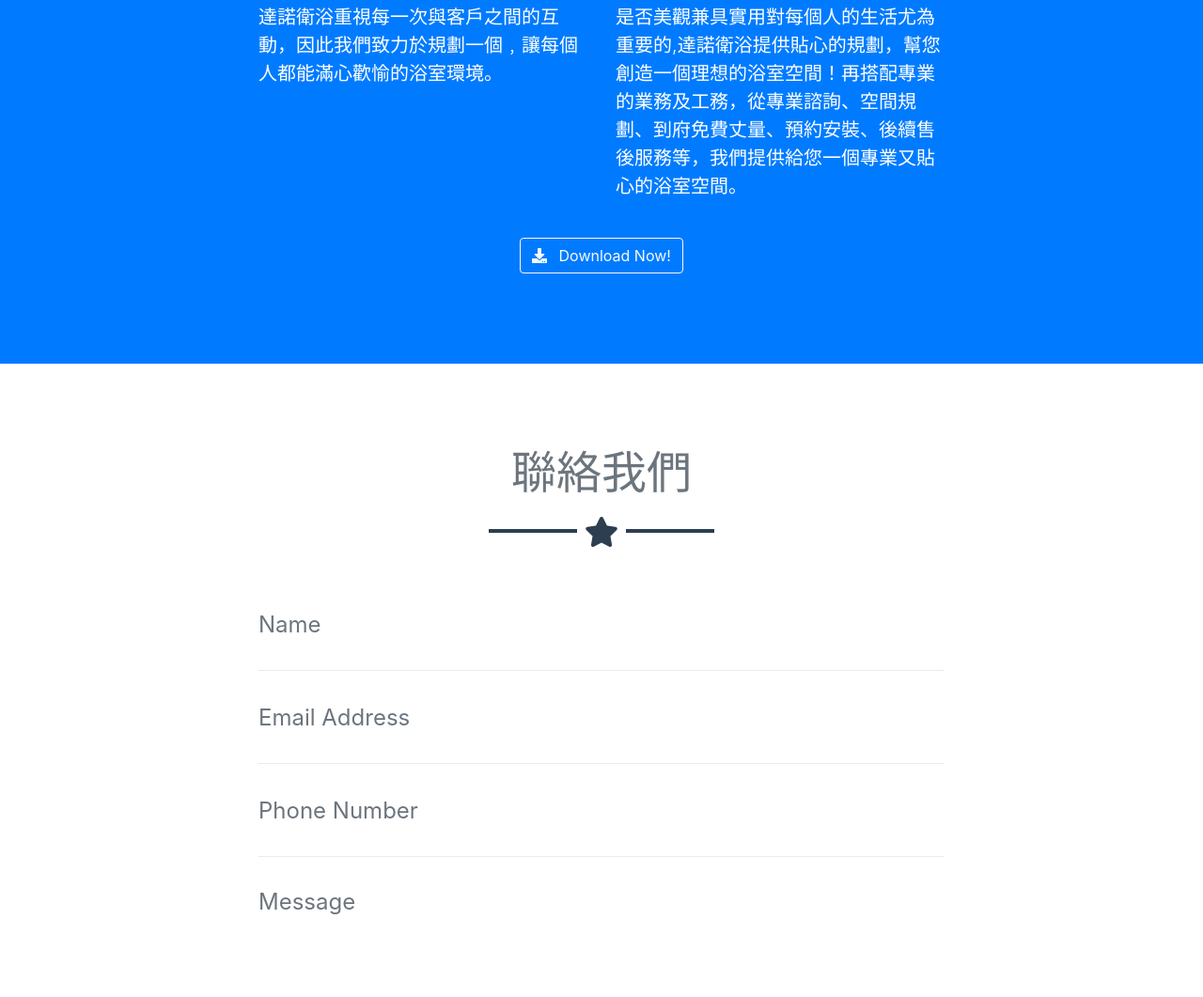
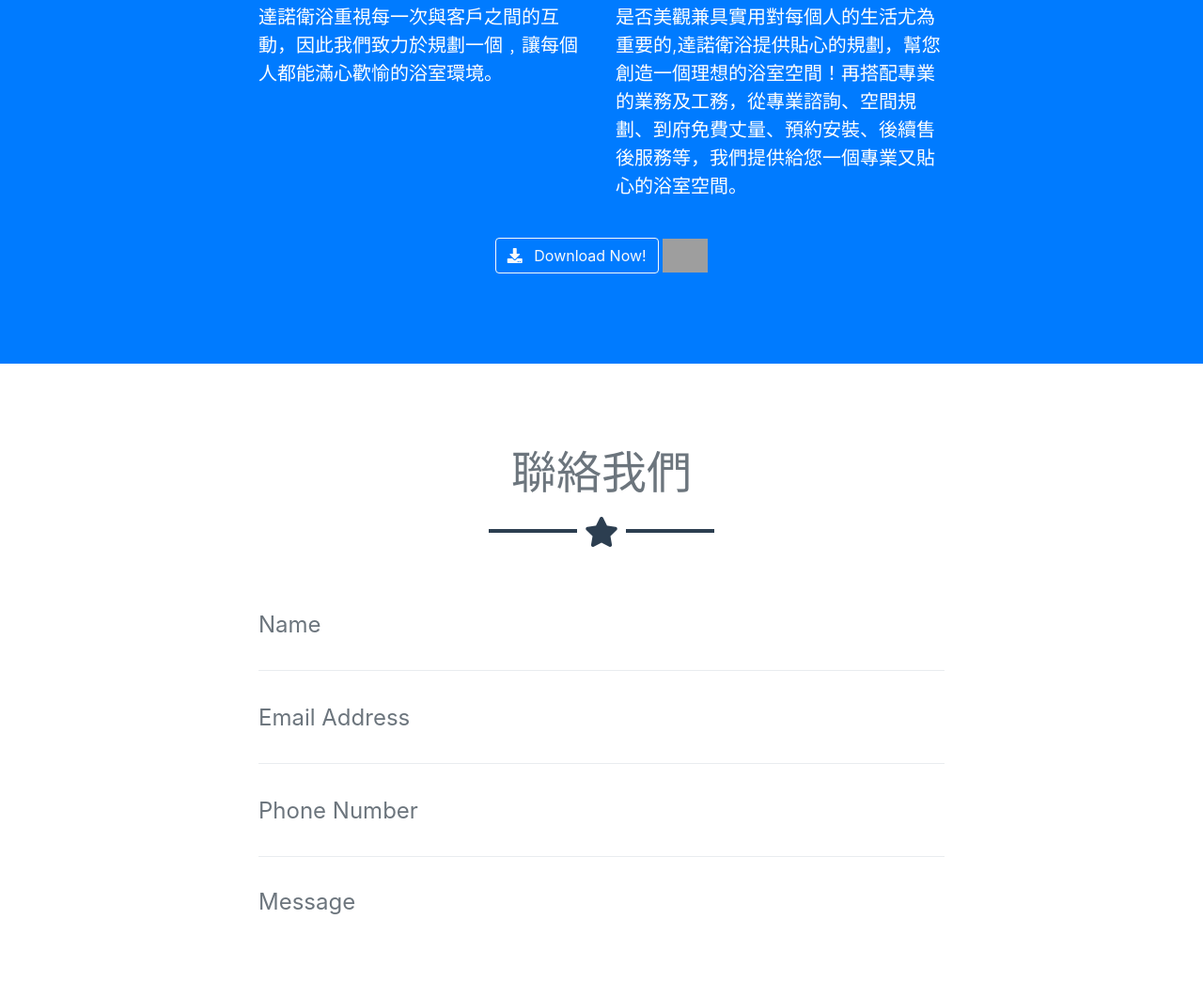
Before and after one commit to githubhongwei/dano, a website with bundled scripts: page index.html in a window 1280 px wide. Shown: the part 1868-2929 px from the top of the page at 94% size. Built offline with nearby package versions, Linux system fonts and the light colour scheme; grey boxes are pictures that could not be loaded.

Commit message:
Update index.html

```diff
--- a/index.html
+++ b/index.html
@@ -149,6 +149,9 @@
         <a class="btn btn-xl btn-outline-light" href="#">
           <i class="fas fa-download mr-2"></i>
           Download Now!
+        </a>
+        <a href="https://line.me/R/ti/p/%40sik5398v">
+          <img height="36" border="0" alt="加入好友" src="https://scdn.line-apps.com/n/line_add_friends/btn/zh-Hant.png">
         </a>
       </div>
     </div>
```
